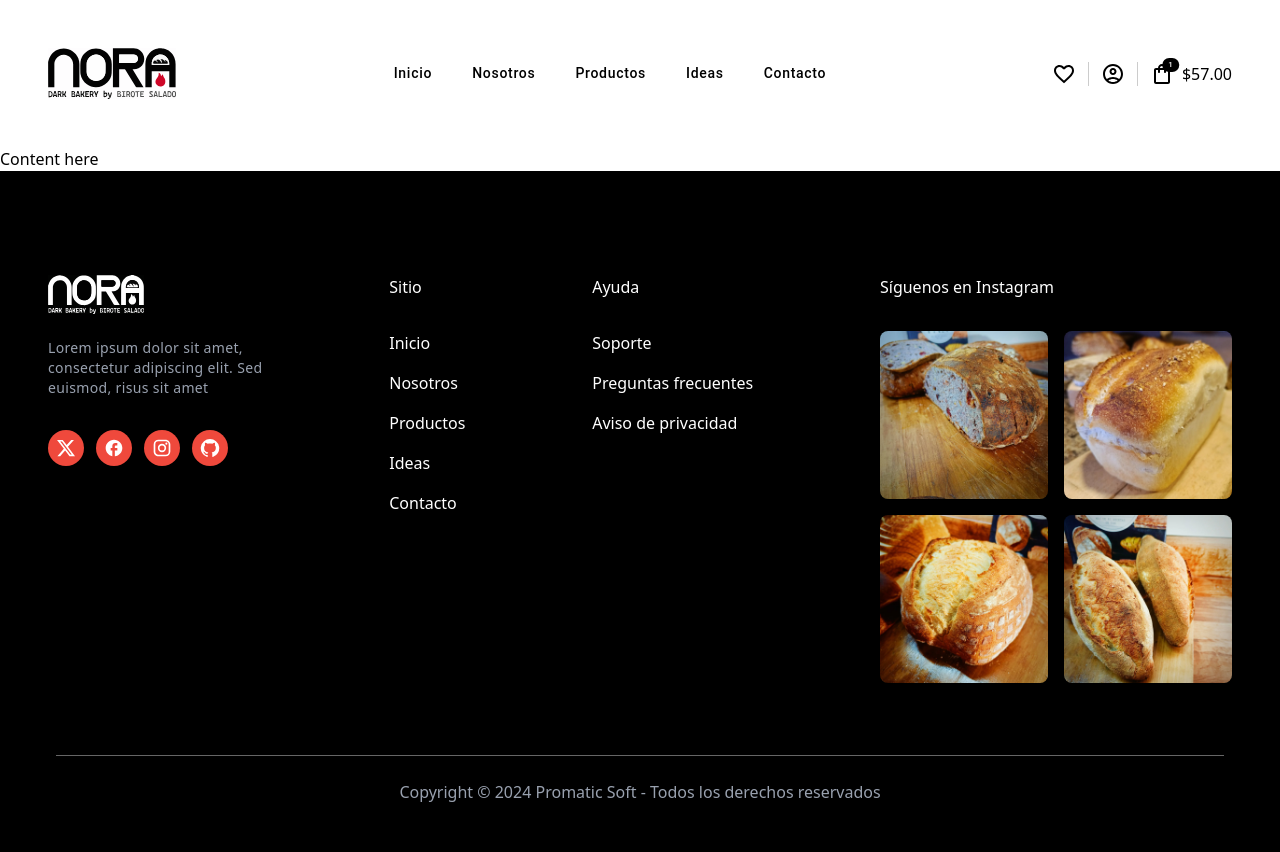
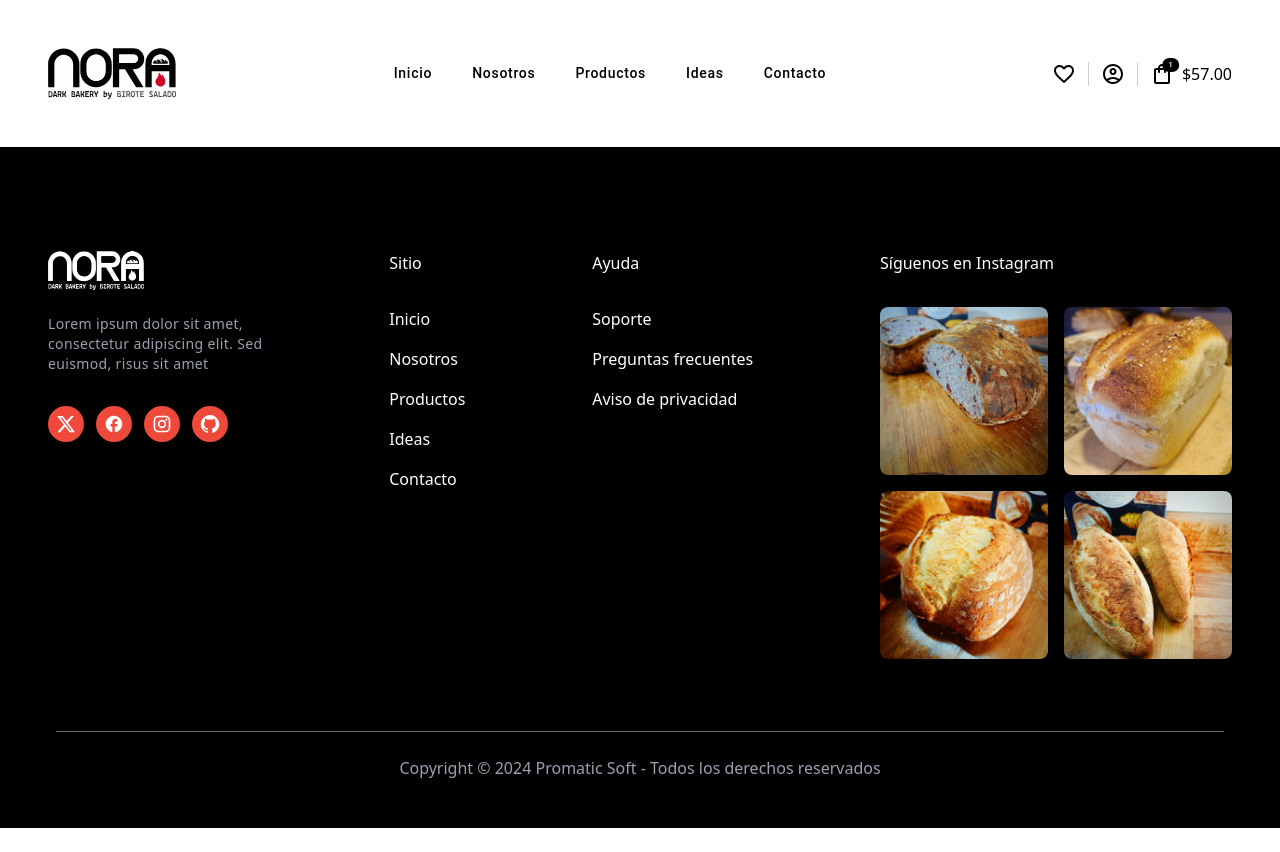
Before and after one commit to Aivanelle/dark-bakery, a React (Vite) app: page / in a window 1280 px wide. After the commit the page ends 828 px from the top, so only its background shows below. Built offline with nearby package versions, Linux system fonts and the light colour scheme.

Commit message:
Routing implemented.

```diff
--- a/src/App.tsx
+++ b/src/App.tsx
@@ -1,10 +1,20 @@
+import { Route, Routes } from 'react-router'
 import { Layout } from './components/Layout'
+import { ProductsLayout } from './pages/products/components/ProductsLayout'
+import { HomeProducts } from './pages/products/HomeProducts'
 
 function App() {
   return (
-    <Layout>
-      <span>Content here</span>
-    </Layout>
+    <Routes>
+      <Route element={<Layout />}>
+        <Route element={<ProductsLayout />}>
+          <Route
+            index
+            element={<HomeProducts />}
+          />
+        </Route>
+      </Route>
+    </Routes>
   )
 }
 
--- a/src/main.tsx
+++ b/src/main.tsx
@@ -1,7 +1,8 @@
 import { createTheme, ThemeProvider } from '@mui/material'
 import { StrictMode } from 'react'
 import { createRoot } from 'react-dom/client'
-import App from './App.tsx'
+import { BrowserRouter } from 'react-router'
+import App from './App'
 import './styles.css'
 
 const theme = createTheme({
@@ -29,7 +30,9 @@ const theme = createTheme({
 createRoot(document.getElementById('root')!).render(
   <StrictMode>
     <ThemeProvider theme={theme}>
-      <App />
+      <BrowserRouter>
+        <App />
+      </BrowserRouter>
     </ThemeProvider>
   </StrictMode>
 )
```
